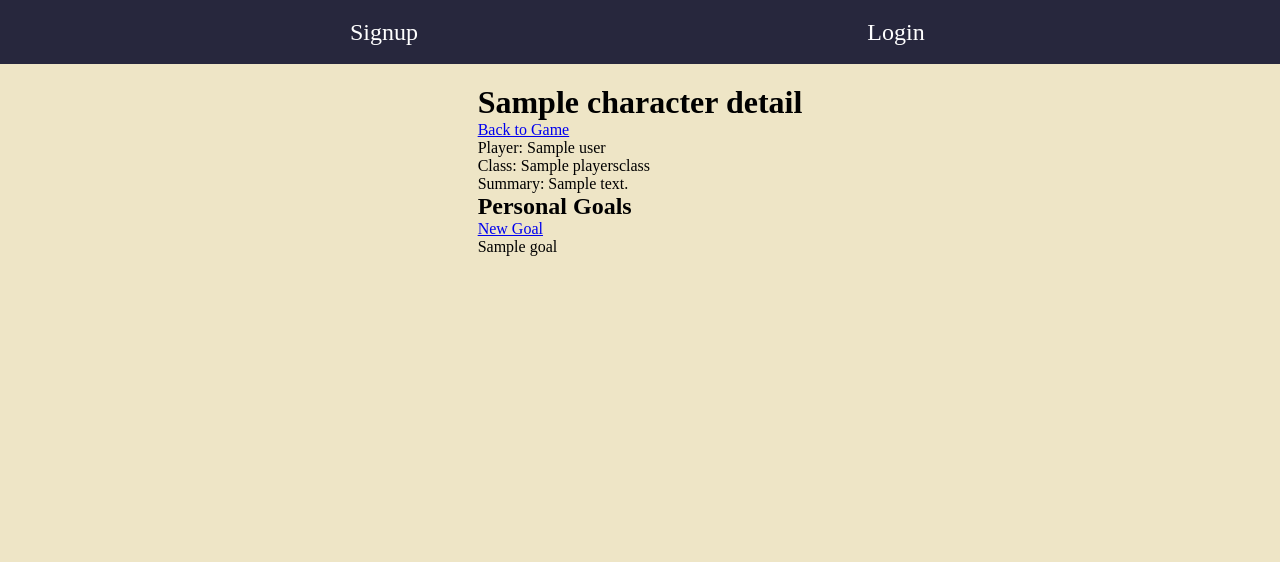
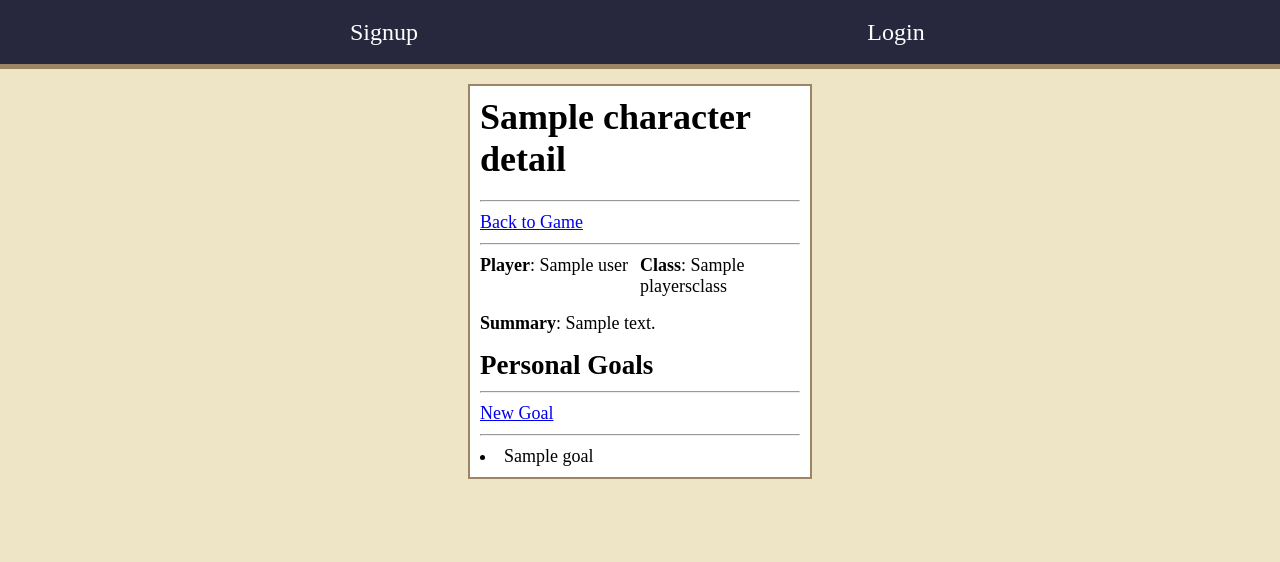
Before and after one commit to chad-szymarek/impetus, a Django app: template games/templates/characters/detail_character.html in a window 1280 px wide. Shown: the top 562 px of the page. Run offline with Django 3.2, Linux system fonts and the light colour scheme; the template is opened without the code that fills it: most values are stand-ins (such as "Sample title", 1, 10 or a date in 2020); some libraries are stand-ins or nearby versions.

Commit message:
finished styling characterdetail

```diff
--- a/games/static/player/player.css
+++ b/games/static/player/player.css
@@ -4,6 +4,7 @@
 }
 body {
     background-color: #eee5c6;
+    font-size: 18px;
 }
 header {
     background-color:#27273d;
@@ -11,6 +12,22 @@ header {
     margin-bottom: 20px;
 }
 
+nav {
+    border-bottom: 5px solid #9b8564;
+}
+
+textarea {
+    padding: 10px;
+    line-height: 1.2rem;
+}
+
+input {
+    padding: 10px;
+}
+
+.span-two-columns {
+    grid-column: span 2;
+}
 /* Header Navigation */
 header > nav, ul {
     height: 100%;
@@ -115,7 +132,10 @@ form > button {
 }
 
 /* characters in the game */
-
+.game-character-navigation {
+    display: grid;
+    grid-template-columns: repeat(3, 1fr);
+}
 .game-character-navigation > a  {
     text-decoration: none;
     margin-left: 5px
@@ -126,7 +146,7 @@ hr {
 }
 .characters {
     display: grid;
-    grid-template-columns: repeat(3, 1fr);
+    grid-template-columns: repeat(1, 1fr);
     gap: 10px;
 
 }
@@ -135,3 +155,22 @@ hr {
     grid-column-start: 1;
     gap: 10;
 }
+
+/* character detail */
+.character-detail {
+    display: grid;
+    grid-template-columns: repeat(2, 1fr);
+    row-gap: 1rem;
+
+    margin-bottom: 1rem;
+}
+
+.character-nav {
+    display:grid;
+    grid-template-columns: repeat(2, 1fr);
+}
+
+.goal-list {
+    list-style: disc;
+    list-style-position: inside;
+}
--- a/games/templates/characters/detail_character.html
+++ b/games/templates/characters/detail_character.html
@@ -2,26 +2,33 @@
 
 {% block content %}
 
-<div>
+<div class="games-container">
     <h1> {{ character_detail.name }}</h1>
-
+    <hr>
+    <div class="character-nav">
         {% if character_detail.user == user %}
             <a href="{% url 'update_character' character_detail.id%}">Edit Character</a>
         {% endif %}
         <a href="{% url 'show_game' character_detail.game_id%}">Back to Game</a>
+    </div>
+    <hr>
 
     <div class="character-detail">
-        <p>Player: {{ character_detail.user }} </p>
-        <p>Class: {{ character_detail.playersclass }} </p>
-        <p>Summary: {{ character_detail.summary }} </p>
+        <p><strong>Player</strong>: {{ character_detail.user }} </p>
+        <p><strong>Class</strong>: {{ character_detail.playersclass }} </p>
+        <p class="span-two-columns"><strong>Summary</strong>: {{ character_detail.summary }} </p>
     </div>
 
     <div class="goals">
         <h2>Personal Goals</h2>
+        <hr>
             <a href="{% url 'create_character_goal'%}">New Goal</a>
+        <hr>
+        <ul>
             {% for goal in character_detail.goals.all  %}
-            <p>{{ goal.name }}</p>
+                <li class="goal-list">{{ goal.name }}</li>
             {% endfor %}
+        </ul>
     </div>
 
 </div>
```
Also changed, not shown: games/models.py (+17 -1 lines), db.sqlite3. Lines whose indentation alone changed are shown as unchanged.
